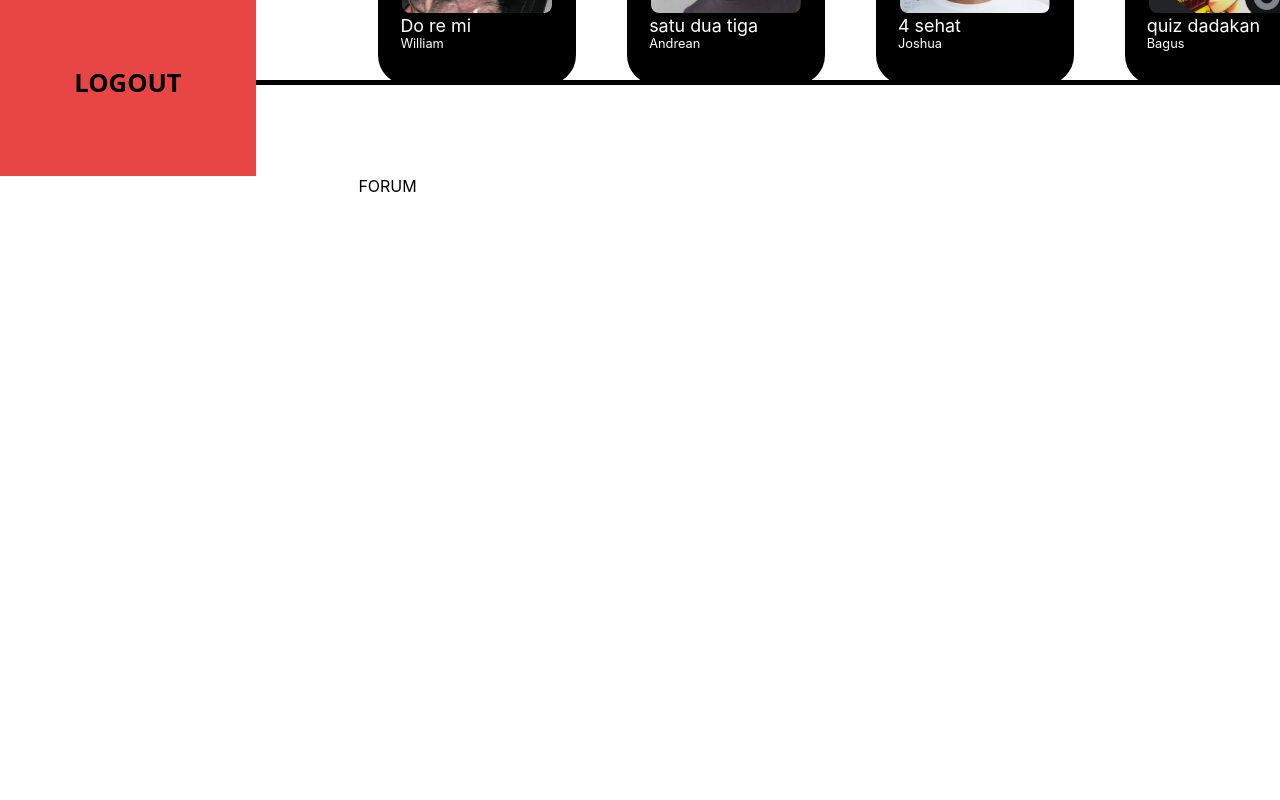
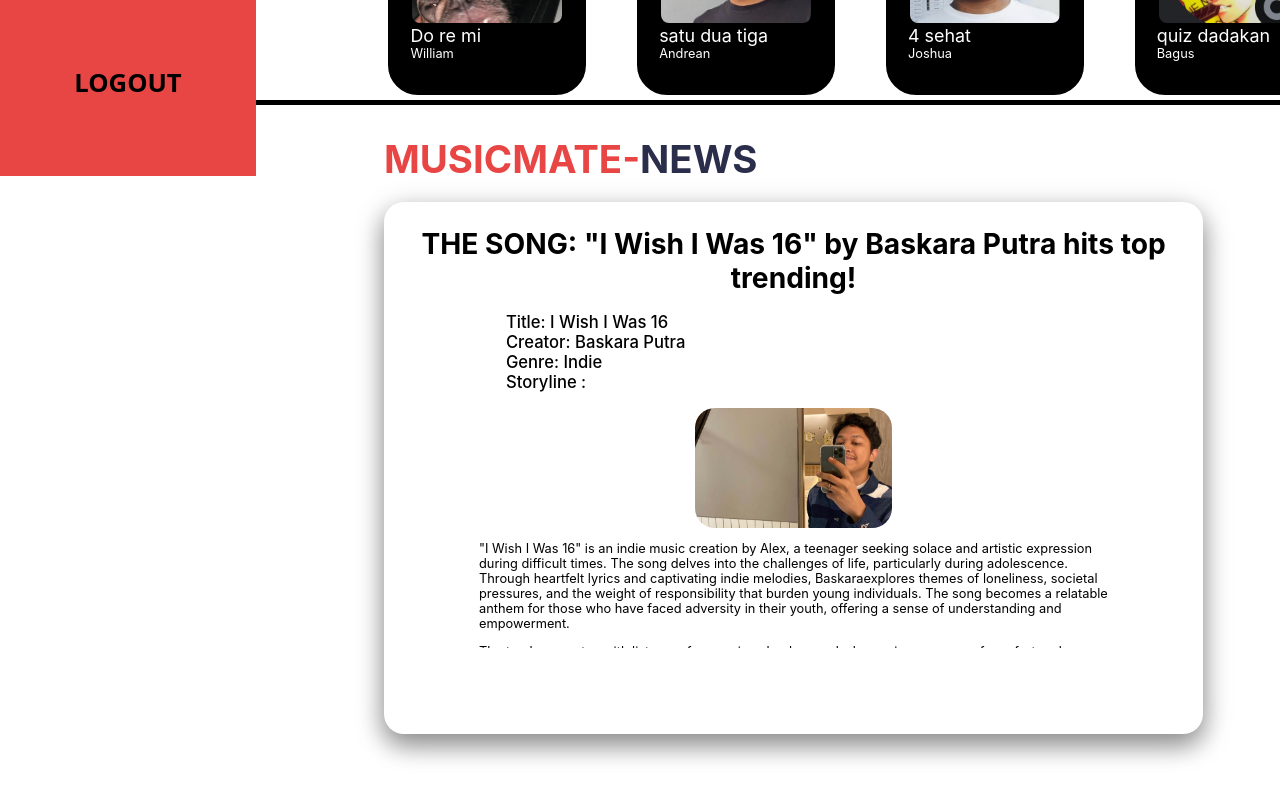
Before and after one commit to willamjonathan/MusicMate, a React (Create React App) app: page /home in a window 1280 px wide. Shown: the part 624-1424 px from the top of the page. Before the commit the page ends 1400 px from the top, so only its background shows below. Built offline with nearby package versions, Linux system fonts and the light colour scheme.

Commit message:
"home-updated"

```diff
--- a/src/components/Home.js
+++ b/src/components/Home.js
@@ -5,6 +5,7 @@ import LeftSelection from './Leftsection';
 import React, { useEffect, useState } from "react";
 // import { useAuthState } from "react-firebase-hooks/auth";
 import { Link, useNavigate } from "react-router-dom";
+import Singer from '../img/Singer.jpeg'
 
 function Home(){
     const[search,setSearch]=useState("");
@@ -89,11 +90,36 @@ function Home(){
             </section>
             <section class = "two-home">
                 <div class = "right2-home">
-                        <div class ="forum-home">
-                            FORUM
+                <div class ="berita-title">
+                                <div class ="berita-title-a">MUSICMATE-</div><div class ="berita-title-b">  NEWS</div>
+                            </div>
+                        <div class ="berita-container">
+
+                            <div class ="berita-isi">
+                                <div class ="title-berita-isi">
+                                    THE SONG: "I Wish I Was 16" by Baskara Putra hits top trending!
+                                </div>
+                                 <div class ="berita-detail">
+                                    <ul>
+                               <    li>Title: I Wish I Was 16</li>
+                               <li>Creator: Baskara Putra</li>
+                                    <li>Genre: Indie</li>
+                                    <li> Storyline  :</li>
+                                </ul>
+                                </div>
+                                <div class ="berita-storyline">
+                                    <div class="pict-storyline singer-storyline "></div>
+                                    <p class="p-satu">"I Wish I Was 16" is an indie music creation by Alex, a teenager seeking solace and artistic expression during difficult times. The song delves into the challenges of life, particularly during adolescence. Through heartfelt lyrics and captivating indie melodies, Baskaraexplores themes of loneliness, societal pressures, and the weight of responsibility that burden young individuals. The song becomes a relatable anthem for those who have faced adversity in their youth, offering a sense of understanding and empowerment.</p>
+                                    <p>The track resonates with listeners from various backgrounds, becoming a source of comfort and inspiration. It captures the raw emotions of Alex's personal journey and invites others to confront their own struggles. "I Wish I Was 16" acknowledges the hardships that come with growing up but also highlights the resilience and hope that can be found within. Alex's music serves as a means of catharsis, empowering listeners to find their voice and navigate the challenges of life with strength and determination.</p>
+                                    <p>The creation of "I Wish I Was 16" becomes a transformative experience for Baskaraas an artist. Their introspective lyrics and soulful vocals create a connection with the audience, providing a sense of belonging and understanding. The song acts as a reminder that music has the power to heal and uplift, inspiring individuals to confront their hardships and find solace in shared experiences. Through their indie sound and thought-provoking lyrics, Baskaraleaves a lasting impact on the hearts of listeners, becoming a beacon of hope for anyone facing the difficulties of youth.</p>
+                                </div>
+                            </div>
 
                         </div>
+
+
                 </div>
+                <div class="whitespace"></div>
                 {/* <h1>Section two</h1> */}
             </section>
             </div>
--- a/src/styles/Home.css
+++ b/src/styles/Home.css
@@ -99,6 +99,13 @@
   background-position: center;
   background-repeat: no-repeat;
 }
+
+.singer-storyline {
+  background-image: url("../img/Singer.jpeg");
+  background-size: cover;
+  background-position: center;
+  background-repeat: no-repeat;
+}
 .music-viral .title-viral {
   font-size: 1.4vw;
 }
@@ -112,7 +119,7 @@
   width: 100%;
   right: 10%;
   height: 80%;
-  padding: 20px;
+  padding: 30px;
   border-bottom: 5px solid black;
   /* overflow-x: scroll;
   overflow-y: hidden; */
@@ -138,13 +145,104 @@
 
 .right2-home {
   position: absolute;
-  left: 20%;
-  top: 100%;
+  left: 30%;
+  top: 95%;
   width: 80%;
   height: 600px;
 }
 
 .forum-home {
+  height: 100%;
+}
+.berita-title {
+  font-size: 3vw;
+  position: relative;
+  /* left: 5%; */
+  margin-bottom: 2%;
+  font-weight: bold;
+  display: flex;
+}
+.berita-title-a {
+  color: #e84545;
+}
+.berita-title-b {
+  color: #2b2e4a;
+}
+
+.berita-container {
+  height: 60vh;
+  padding-bottom: 5%;
+  width: 80%;
+  /* background-color: gray; */
+  /* background-color: red; */
+  /* background-color: #2b2e4a; */
+  border-radius: 20px;
+  box-shadow: 0 12px 24px 0 rgba(0, 0, 0, 0.3), 0 8px 30px 0 rgba(0, 0, 0, 0.25);
+}
+
+.title-berita-isi {
+  padding-top: 3%;
+  font-size: 2.2vw;
+  text-align: center;
+  font-weight: 700;
+}
+
+.berita-detail {
+  font-weight: 500;
+  font-size: 1.3vw;
   position: relative;
   left: 10%;
 }
+
+.berita-detail li {
+  list-style: none;
+}
+.pict-storyline {
+  position: relative;
+  left: 35%;
+  width: 30%;
+  height: 50%;
+  border-radius: 20px;
+}
+
+.berita-storyline {
+  height: 30vh;
+  overflow-y: scroll;
+  width: 80%;
+  position: relative;
+  left: 10%;
+  font-size: 1vw;
+  background-color: #fff;
+  border-radius: 20px;
+  overflow-x: hidden;
+
+  /* display: flex; */
+}
+.pict-and-story {
+  /* display: flex; */
+}
+.berita-storyline p {
+  position: relative;
+  /* top: -70%; */
+  left: 2%;
+  width: 98%;
+}
+.p-satu {
+  /* width: 50%;
+  text-align: left;
+  position: relative;
+  left: 45%;
+  top: -70%; */
+}
+.whitespace {
+  margin-top: 5%;
+  height: 10%;
+  background-color: white;
+  width: 100%;
+}
+
+.berita-container:hover {
+  /* Add other transform properties for the desired 3D effect */
+  box-shadow: 0 30px 50px 0 rgba(0, 0, 0, 0.3),
+    0 16px 60px 0 rgba(0, 0, 0, 0.25);
+}
--- a/src/styles/Produce.css
+++ b/src/styles/Produce.css
@@ -29,15 +29,16 @@
   height: 5%;
   display: flex;
   text-align: center;
-  color: white;
+  color: #2b2e4a;
   font-size: 2vw;
+  font-weight: 600;
 }
 .button-produce span {
   cursor: pointer;
 }
 .lite-produce {
   width: 42.5%;
-  background-color: blue;
+  background-color: white;
   border-radius: 50px;
 }
 .premium-produce {
```
Also changed, not shown: src/img/Singer.jpeg (added).
